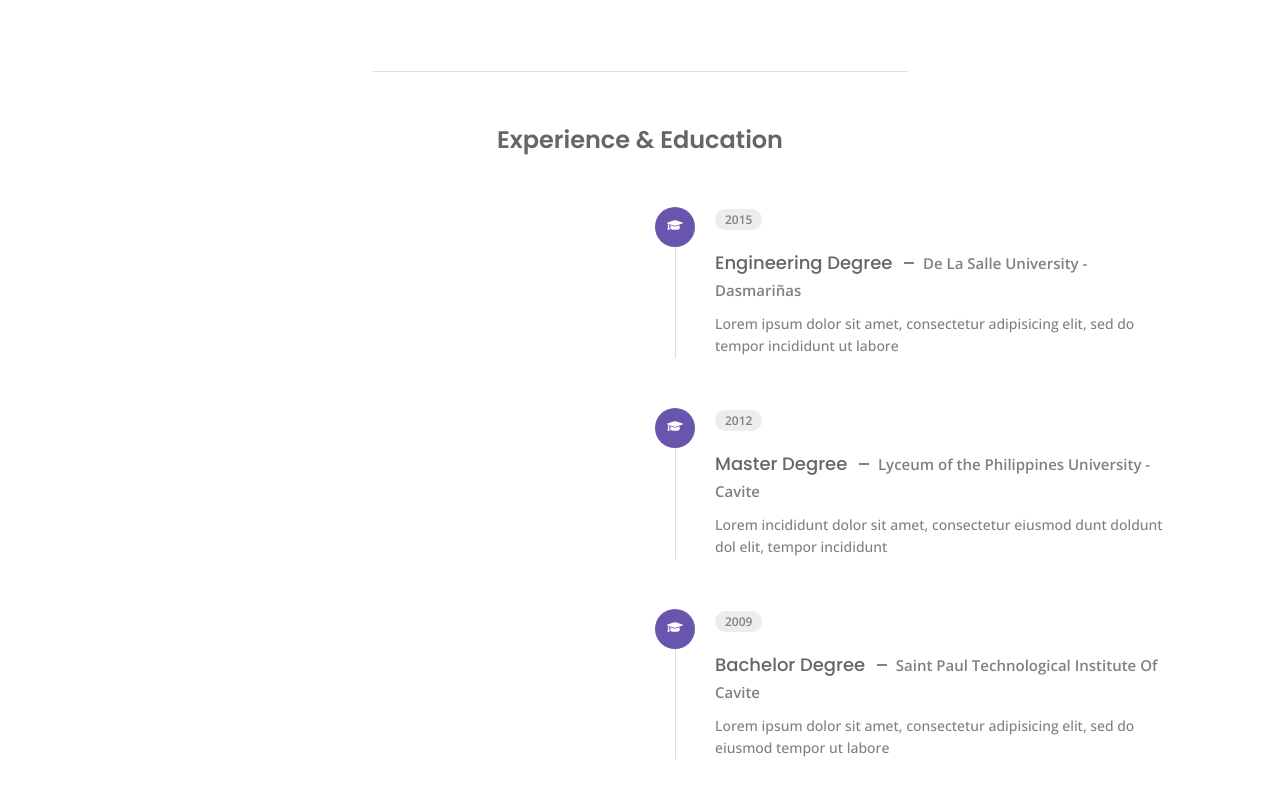
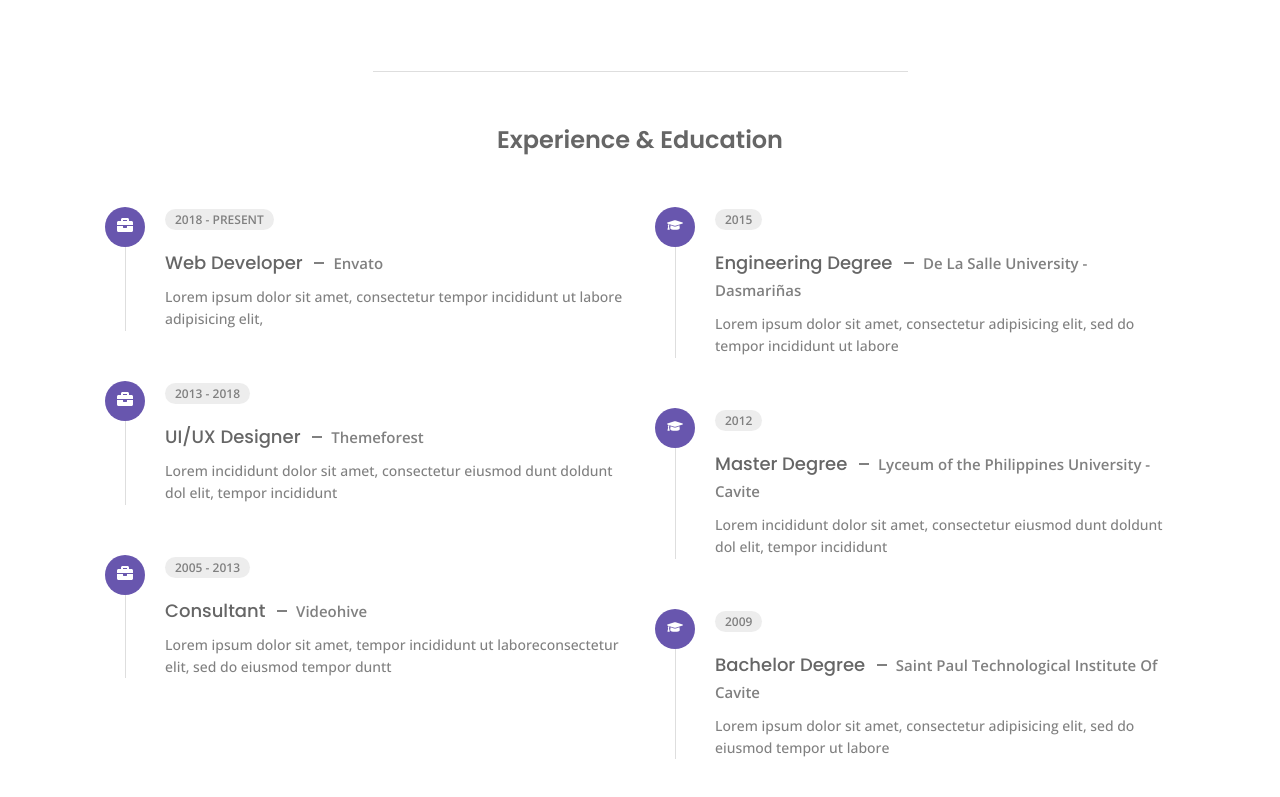
Before and after one commit to MattJerson/Portfolio, a React (Vite) app: page /about in a window 1280 px wide. Shown: the part 1074-1871 px from the top of the page. Built offline with nearby package versions, Linux system fonts and the light colour scheme.

Commit message:
data.jsx

```diff
--- a/src/data.jsx
+++ b/src/data.jsx
@@ -144,6 +144,33 @@ export const stats = [
 ];
 
 export const resume = [
+
+  {
+    id: 1,
+    category: "experience",
+    icon: <FaBriefcase />,
+    year: "2018 - PRESENT",
+    title: "Web Developer <span> Envato </span>",
+    desc: "Lorem ipsum dolor sit amet, consectetur tempor incididunt ut labore adipisicing elit,",
+  },
+
+  {
+    id: 2,
+    category: "experience",
+    icon: <FaBriefcase />,
+    year: "2013 - 2018",
+    title: "UI/UX Designer <span> Themeforest </span>",
+    desc: "Lorem incididunt dolor sit amet, consectetur eiusmod dunt doldunt dol elit, tempor incididunt",
+  },
+
+  {
+    id: 3,
+    category: "experience",
+    icon: <FaBriefcase />,
+    year: "2005 - 2013",
+    title: "Consultant <span> Videohive </span>",
+    desc: "Lorem ipsum dolor sit amet, tempor incididunt ut laboreconsectetur elit, sed do eiusmod tempor duntt",
+  },
 
   {
     id: 4,
```
